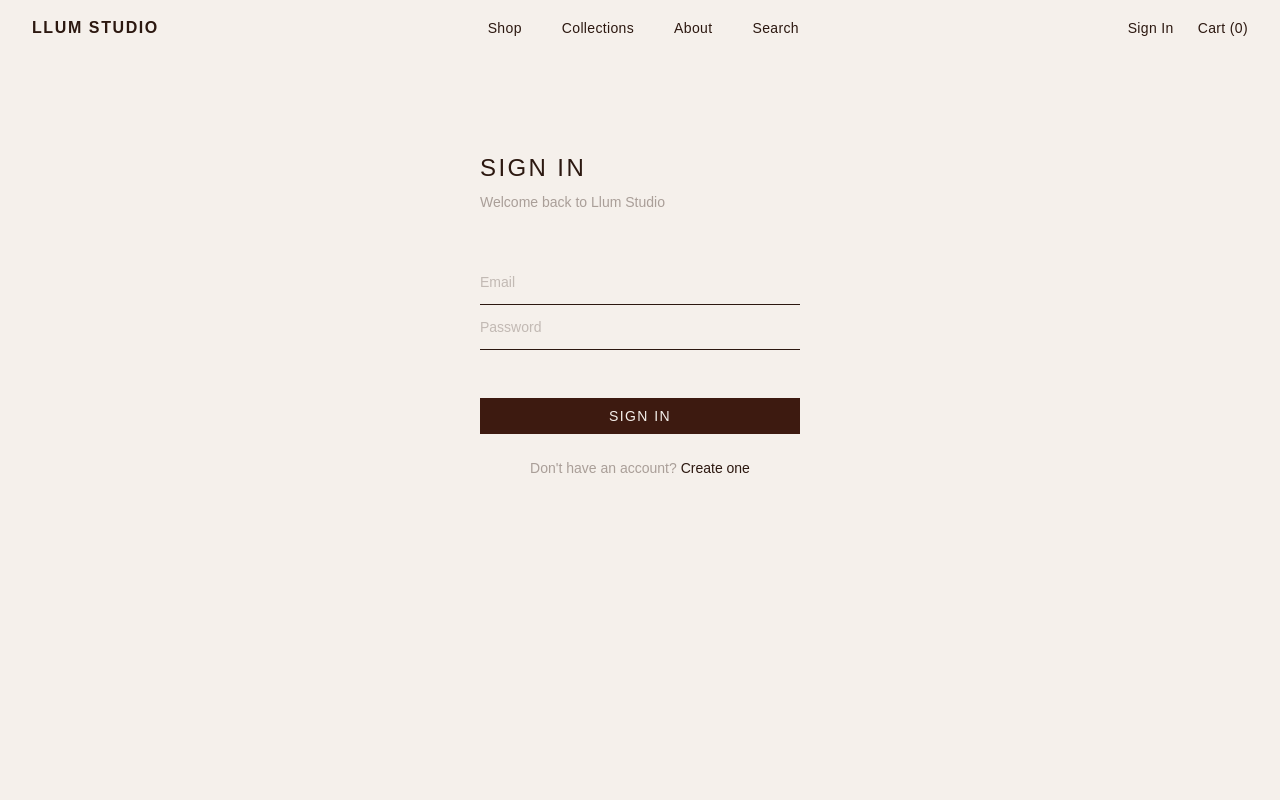
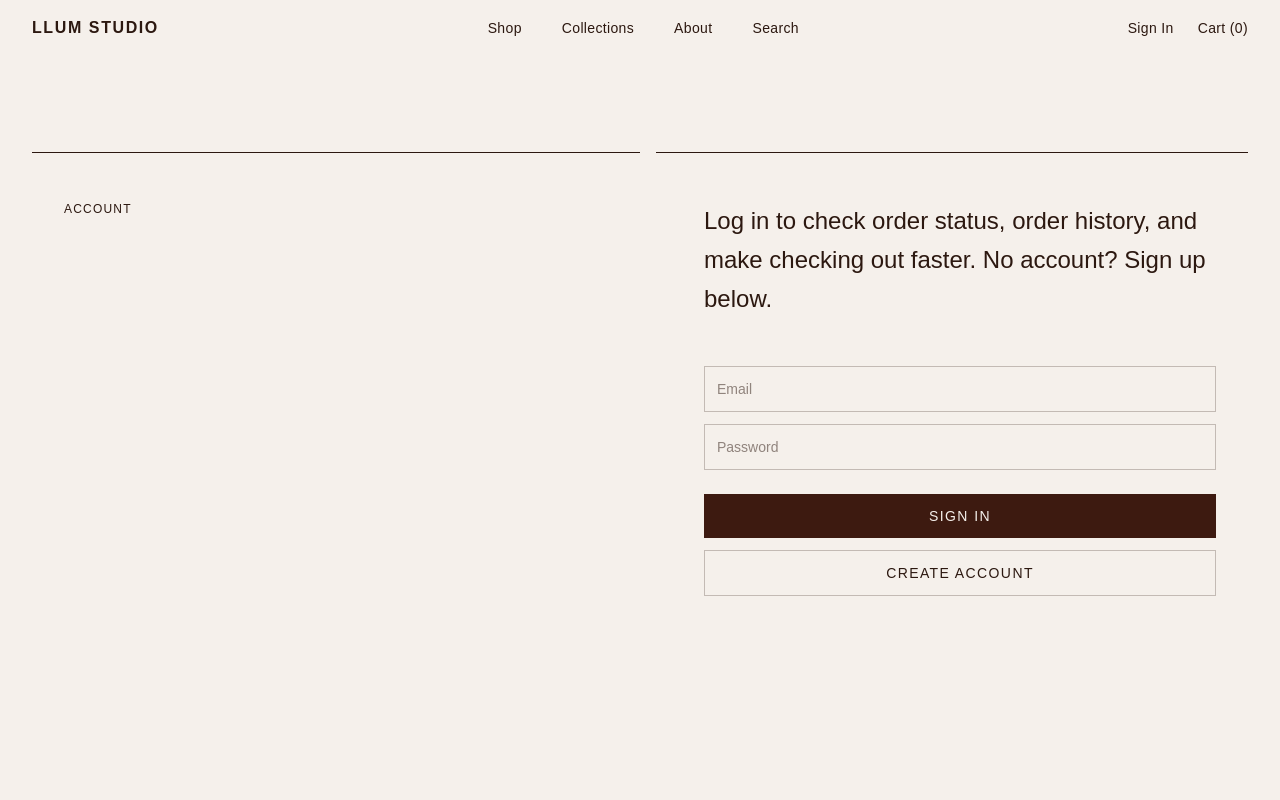
Before and after one commit to oddnyhalldora21/llum_studio, a React (Vite) app: page /sign-in in a window 1280 px wide. Shown: the top 800 px of the page. Built offline with nearby package versions, Linux system fonts and the light colour scheme; no server answers; a web font is replaced by a local one.

Commit message:
sign in page UI update

```diff
--- a/src/pages/SignInPage.tsx
+++ b/src/pages/SignInPage.tsx
@@ -45,33 +45,46 @@ function SignInPage() {
     setLoading(false)
   }
 
-  const inputClass = "w-full px-0 py-3 text-sm outline-none bg-transparent border-b transition-colors placeholder-[#2c181040]"
-  const inputStyle = { borderColor: '#2c1810', color: '#2c1810' }
+  return (
+    <div className="min-h-screen" style={{ backgroundColor: '#f5f0eb' }}>
 
-  return (
-    <div className="min-h-screen pt-24 pb-16 flex items-start justify-center" style={{ backgroundColor: '#f5f0eb' }}>
-      <div className="w-full max-w-sm px-8">
+      {/* Two lines with break */}
+      <div className="flex gap-4 px-8 pt-24">
+        <div className="w-1/2 shrink-0 border-t" style={{ borderColor: '#2c1810' }} />
+        <div className="flex-1 border-t" style={{ borderColor: '#2c1810' }} />
+      </div>
 
-        <h1 className="text-2xl font-light tracking-widest uppercase mb-2" style={{ color: '#2c1810' }}>
-          {isSignUp ? 'Create Account' : 'Sign In'}
-        </h1>
-        <p className="text-sm mb-12" style={{ color: '#2c181060' }}>
-          {isSignUp ? 'Join Llum Studio' : 'Welcome back to Llum Studio'}
+      {/* Main layout */}
+      <div className="flex">
+
+        {/* Left label */}
+        <div className="w-1/2 shrink-0 px-16 py-12">
+          <p className="text-xs tracking-widest uppercase" style={{ color: '#2c1810' }}>Account</p>
+        </div>
+
+        {/* Right content */}
+        <div className="flex-1 px-16 py-12">
+
+          <p className="text-2xl leading-relaxed mb-12" style={{ color: '#2c1810' }}>
+            {isSignUp
+              ? 'Create an account to track orders and check out faster.'
+              : 'Log in to check order status, order history, and make checking out faster. No account? Sign up below.'}
           </p>
 
           {error && (
             <p className="text-sm mb-6" style={{ color: '#c0392b' }}>{error}</p>
           )}
 
-        <div className="space-y-0 mb-12">
+          {/* Inputs */}
+          <div className="mb-6">
             {isSignUp && (
               <input
                 type="text"
                 placeholder="Full name"
                 value={fullName}
                 onChange={e => setFullName(e.target.value)}
-              className={inputClass}
-              style={inputStyle}
+                className="w-full px-3 py-3 text-sm outline-none bg-transparent border mb-3"
+                style={{ borderColor: '#2c181040', color: '#2c1810' }}
               />
             )}
             <input
@@ -79,39 +92,38 @@ function SignInPage() {
               placeholder="Email"
               value={email}
               onChange={e => setEmail(e.target.value)}
-            className={inputClass}
-            style={inputStyle}
+              className="w-full px-3 py-3 text-sm outline-none bg-transparent border mb-3"
+              style={{ borderColor: '#2c181040', color: '#2c1810' }}
             />
             <input
               type="password"
               placeholder="Password"
               value={password}
               onChange={e => setPassword(e.target.value)}
-            className={inputClass}
-            style={inputStyle}
+              className="w-full px-3 py-3 text-sm outline-none bg-transparent border"
+              style={{ borderColor: '#2c181040', color: '#2c1810' }}
             />
           </div>
 
+          {/* Buttons */}
           <button
             onClick={handleSubmit}
             disabled={loading}
-          className="w-full py-2 text-sm tracking-widest uppercase transition-opacity hover:opacity-70 disabled:opacity-40 mb-6"
+            className="w-full py-3 text-sm tracking-widest uppercase transition-opacity hover:opacity-70 disabled:opacity-40 mb-3"
             style={{ backgroundColor: '#3d1a10', color: '#f5f0eb' }}
           >
             {loading ? 'Please wait...' : isSignUp ? 'Create Account' : 'Sign In'}
           </button>
 
-        <p className="text-sm text-center" style={{ color: '#2c181060' }}>
-          {isSignUp ? 'Already have an account?' : "Don't have an account?"}{' '}
           <button
             onClick={() => setIsSignUp(!isSignUp)}
-            className="transition-colors"
-            style={{ color: '#2c1810' }}
+            className="w-full py-3 text-sm tracking-widest uppercase transition-opacity hover:opacity-70 border"
+            style={{ borderColor: '#2c181040', color: '#2c1810', backgroundColor: 'transparent' }}
           >
-            {isSignUp ? 'Sign in' : 'Create one'}
+            {isSignUp ? 'Sign In Instead' : 'Create Account'}
           </button>
-        </p>
 
+        </div>
       </div>
     </div>
   )
```
Lines whose indentation alone changed are shown as unchanged.
